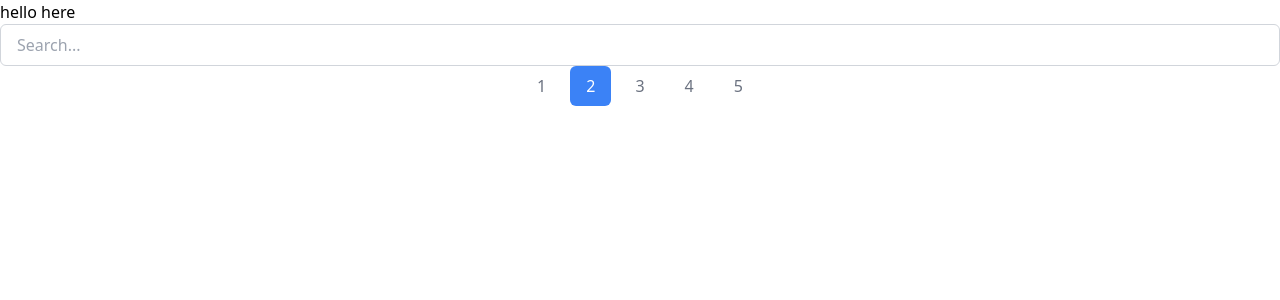
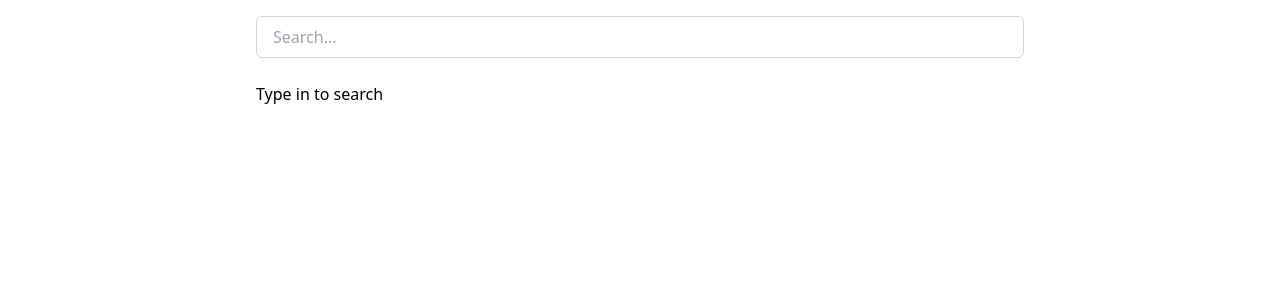
Before and after one commit to Rohanhacker/github-search, a Next.js app: page / in a window 1280 px wide. Shown: the top 300 px of the page. Built offline with nearby package versions, Linux system fonts and the light colour scheme.

Commit message:
feat: created the main page

```diff
--- a/src/pages/index.tsx
+++ b/src/pages/index.tsx
@@ -1,14 +1,91 @@
+import Card from "@/components/Card"
 import Pagination from "@/components/Pagination"
+import Spinner from "@/components/Spinner"
 import ThrottledSearch from "@/components/ThrottledSearch"
+import { searchRepo } from "@/queries/github"
+import { useQuery } from "@tanstack/react-query"
+import { useCallback, useState } from "react"
 
 export default function Home() {
+  const [page, setPage] = useState(1)
+  const [keyword, setKeyword] = useState("")
+  // using react-query to cache stuff
+  const query = useQuery({
+    queryKey: ["search-github", keyword, page],
+    queryFn: () => searchRepo(keyword, page),
+    enabled: !!keyword,
+    keepPreviousData : true,
+    retry: false
+  })
+
+  function _onSearch(keyword: string) {
+    setKeyword(keyword)
+    setPage(1)
+  }
+
+  function _onPageChange(page: number) {
+    setPage(page)
+  }
+
+  // new onsearch is created on every render which we don't want
+  // cause this onsearch is used by throttledsearch component and is in useeffect there
+  const onSearch = useCallback(_onSearch, [])
+
+  const onPageChange = useCallback(_onPageChange, [])
+
+  const showPagination = query.data?.total_count && query.data?.total_count > 30
+  // github only allows upto 100 items in total
+  const totalCount = showPagination ? Math.min(query.data?.total_count!, 100) : 0
+  const noOfPages = showPagination
+    ? Math.ceil(totalCount / 30)
+    : 0
+
+  const searchResults = (query.isLoading) ? (
+    <Spinner />
+  ) : (
+    <>
+      <div className="my-4">
+        {query.data?.items.map((item) => {
+          return (
+            <Card
+              key={item.id}
+              fullName={item.full_name}
+              forks={item.forks}
+              topics={item.topics}
+              visibility={item.visibility}
+              openIssues={item.open_issues}
+              htmlUrl={item.html_url}
+            />
+          )
+        })}
+      </div>
+      {showPagination ? (
+        <Pagination
+          noOfPages={noOfPages}
+          currentPage={page}
+          onPageChange={onPageChange}
+        />
+      ) : null}
+    </>
+  )
+
+  const error = query.error as Error
+  const resultsSection = query.isError ? (
+    <div>
+      {error.message}
+    </div>
+  ) : searchResults
+
   return (
     <>
-      <div>hello here</div>
-      <div>
-        <ThrottledSearch onSearch={console.log} />
+      <div className="flex justify-center">
+        <div className="w-3/5 mt-4">
+          <ThrottledSearch onSearch={onSearch} />
+          <div className="my-6">
+            {keyword === "" ? "Type in to search" : resultsSection}
+          </div>
+        </div>
       </div>
-      <Pagination noOfPages={5} currentPage={2} onPageChange={() => null} />
     </>
   )
 }
```
